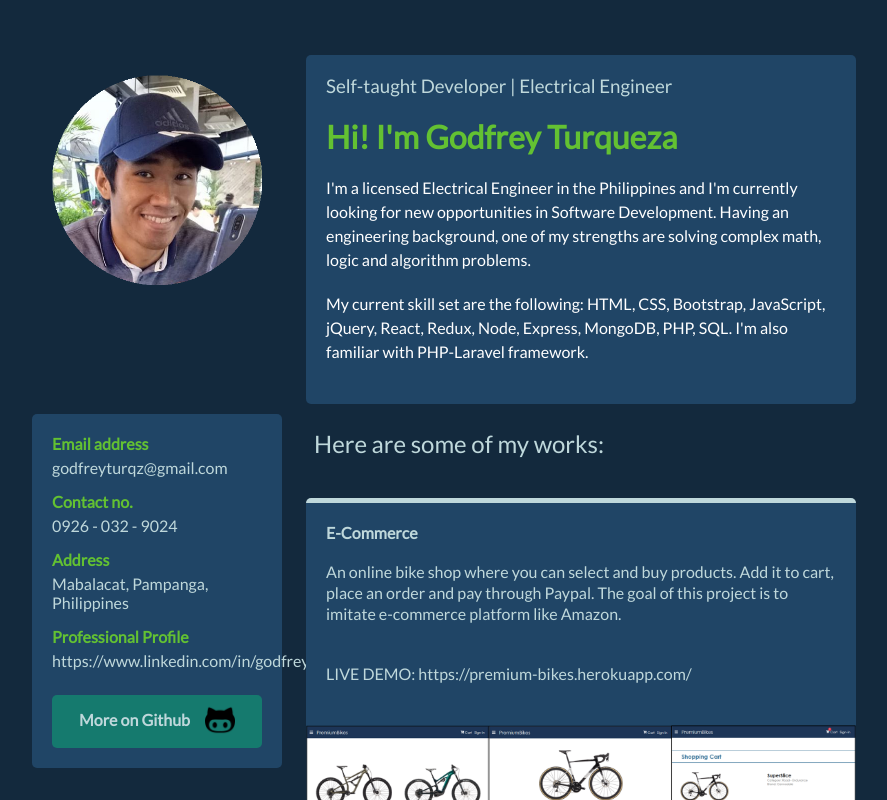
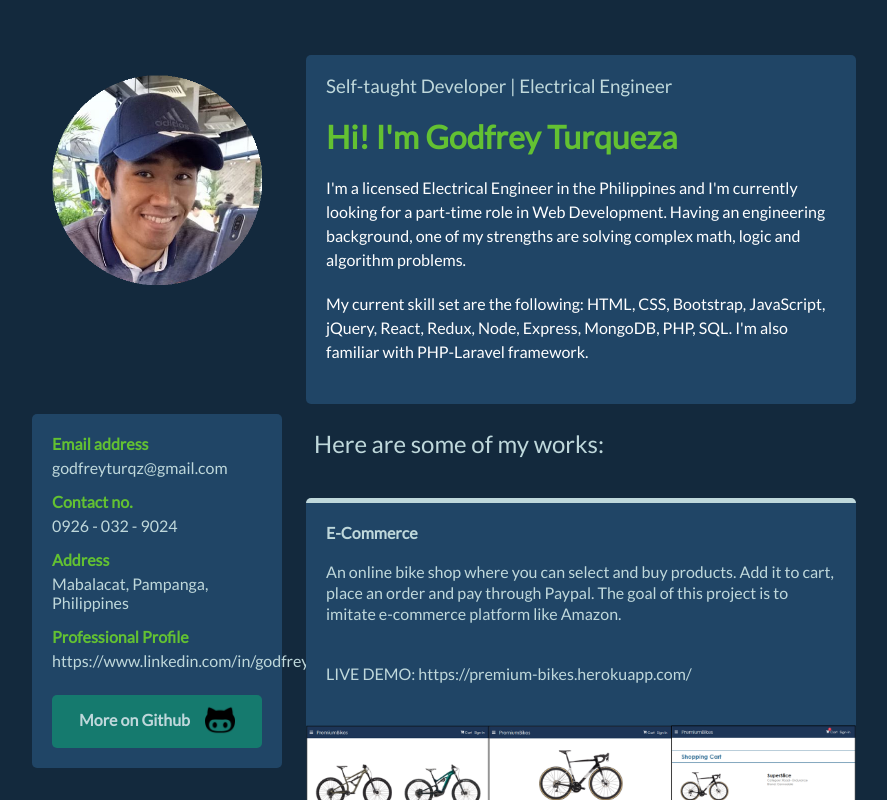
Before and after one commit to godfreyturqz/portfolio, a React (Create React App) app: page / in a window 1280 px wide. Shown: the top 800 px of the page, without its empty margins (196-1083 px from the left). Built offline with nearby package versions, Linux system fonts and the light colour scheme.

Commit message:
Update data.js

```diff
--- a/src/components/Header/data.js
+++ b/src/components/Header/data.js
@@ -1,6 +1,6 @@
 export const headerData = {
     heading: 'Hi! I\'m Godfrey Turqueza',
     first: 'Self-taught Developer | Electrical Engineer',
-    second: 'I\'m a licensed Electrical Engineer in the Philippines and I\'m currently looking for new opportunities in Software Development. Having an engineering background, one of my strengths are solving complex math, logic and algorithm problems.',
+    second: 'I\'m a licensed Electrical Engineer in the Philippines and I\'m currently looking for a part-time role in Web Development. Having an engineering background, one of my strengths are solving complex math, logic and algorithm problems.',
     third: ' My current skill set are the following: HTML, CSS, Bootstrap, JavaScript, jQuery, React, Redux, Node, Express, MongoDB, PHP, SQL. I\'m also familiar with PHP-Laravel framework.'
 }
```
